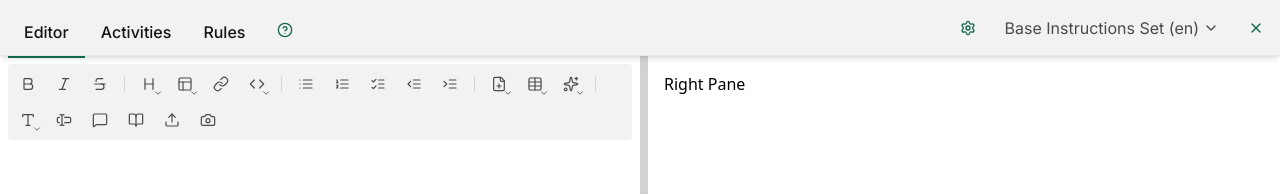
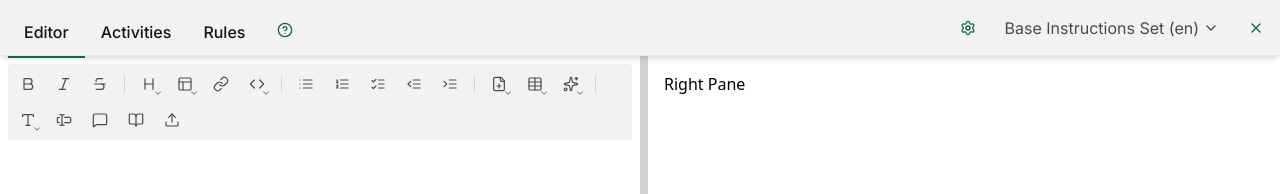
Before and after one commit to keoswalt/skillable-prototype-builder, a Next.js app: page /instructions-editor in a window 1280 px wide. Shown: the top 194 px of the page. Built offline with nearby package versions, Linux system fonts and the light colour scheme.

Commit message:
Remove screenshot option from formating toolbar

```diff
--- a/src/components/editor/FormattingToolbar.tsx
+++ b/src/components/editor/FormattingToolbar.tsx
@@ -112,7 +112,6 @@ export const FormattingToolbar: React.FC<FormattingToolbarProps> = ({
     { icon: 'comment', label: 'Author Comment' },
     { icon: 'book', label: 'Include Instructions' },
     { icon: 'upload', label: 'Upload Media' },
-    { icon: 'camera', label: 'Screenshot' },
   ];
 
   const items = buttons ?? defaultButtons;
```
